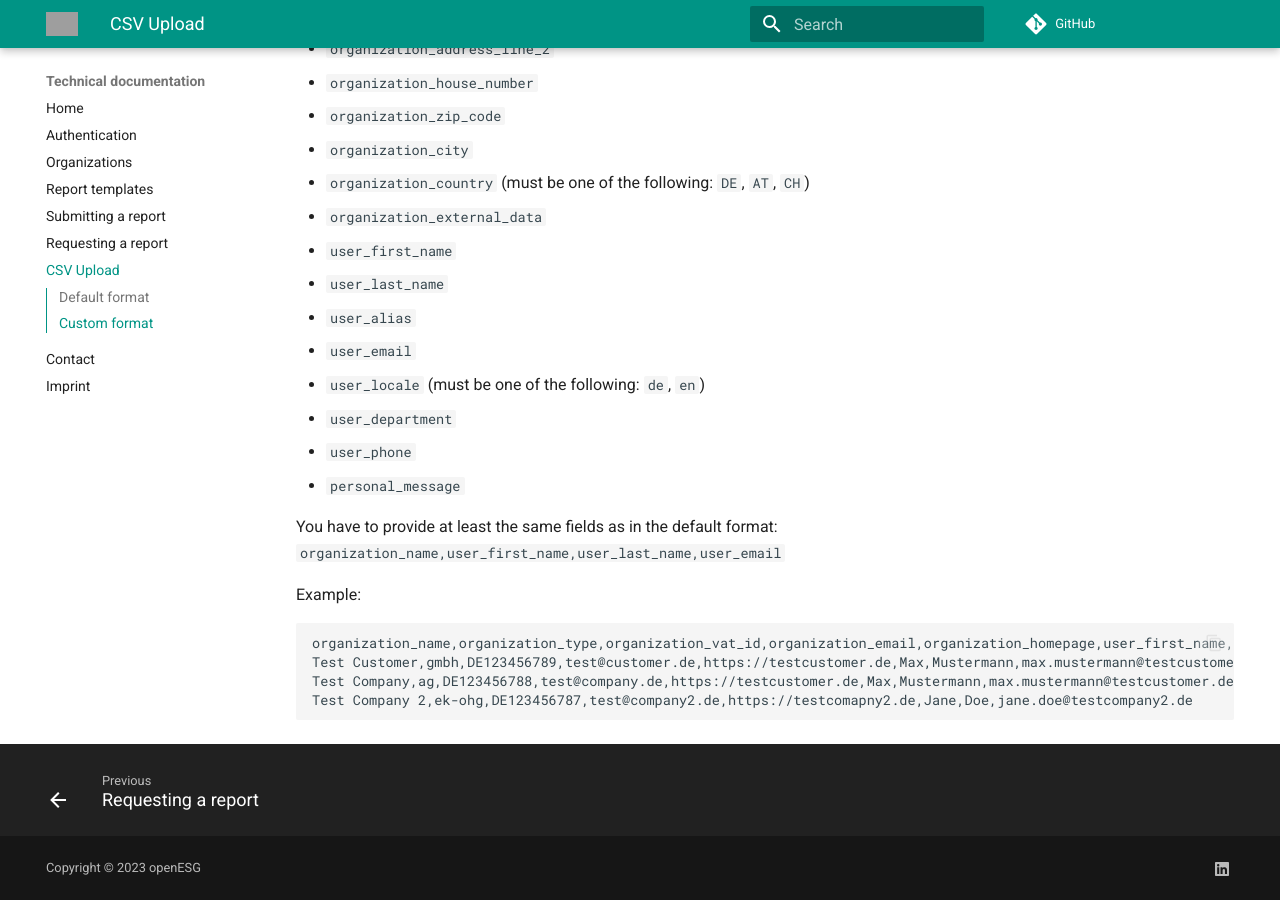
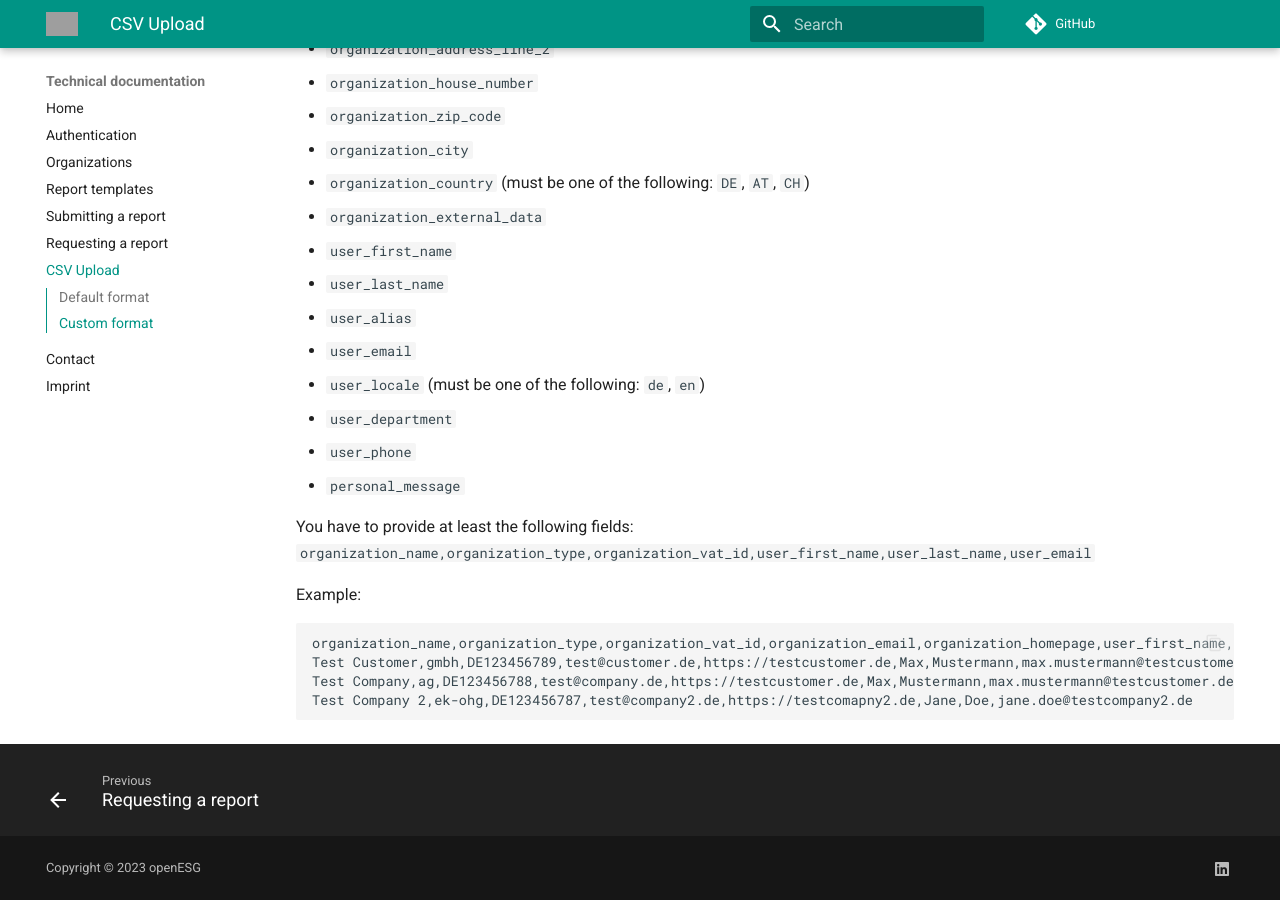
Before and after one commit to openESG-gmbh/documentation, an MkDocs documentation site: the page built from docs/csv-upload.md, in a window 1280 px wide and 900 px high, scrolled down 954 px. Built offline with MkDocs 1.6.1 and Material for MkDocs 9.7.7, drawn with Linux system fonts in a browser that asks for light colours; comment, search, counter and statistics services are not loaded; grey boxes are pictures that could not be loaded.

Commit message:
chore(csv-upload): add more mandatory fields

```diff
--- a/docs/csv-upload.md
+++ b/docs/csv-upload.md
@@ -50,8 +50,8 @@ You can select from the following fields.
 * `user_phone`
 * `personal_message`
 
-You have to provide at least the same fields as in the default format:
-`organization_name,user_first_name,user_last_name,user_email`
+You have to provide at least the following fields:
+`organization_name,organization_type,organization_vat_id,user_first_name,user_last_name,user_email`
 
 Example:
 
```
